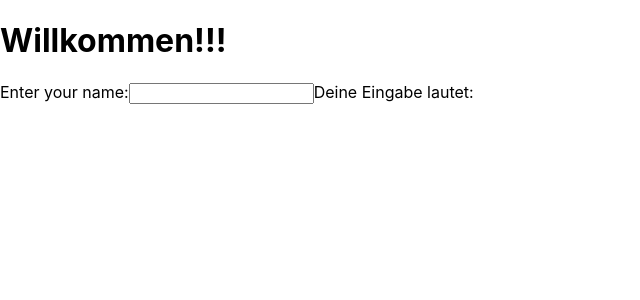
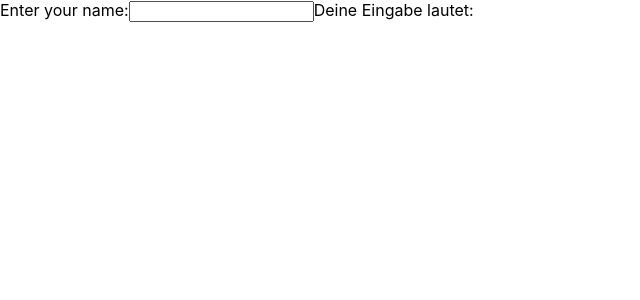
Before and after one commit to TuceYBLN/dummy-project, a React (Create React App) app in the folder dummy-app/: page / in a window 1280 px wide. Shown: the top 300 px of the page, without its empty margins (0-640 px from the left). Built offline with nearby package versions, Linux system fonts and the light colour scheme.

Commit message:
SCRUM-5: Delete "Willkommen"

```diff
--- a/dummy-app/src/App.js
+++ b/dummy-app/src/App.js
@@ -11,7 +11,6 @@ function App() {
 
     return (
         <div>
-            <h1>Willkommen!!!</h1>
             <label>Enter your name:
                 <input type="text" onChange={e => onChangeHandler(e)}/>
             </label>
```
